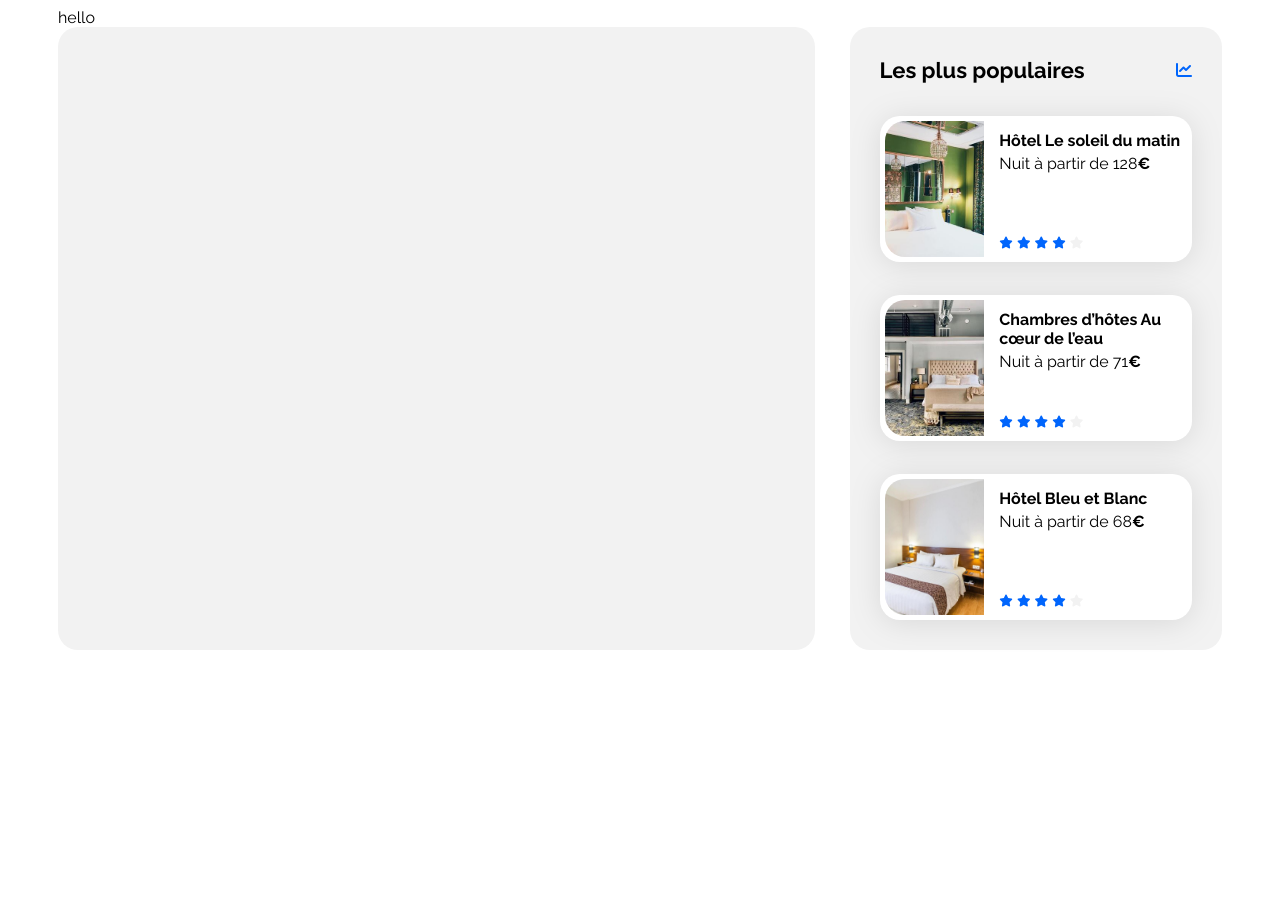
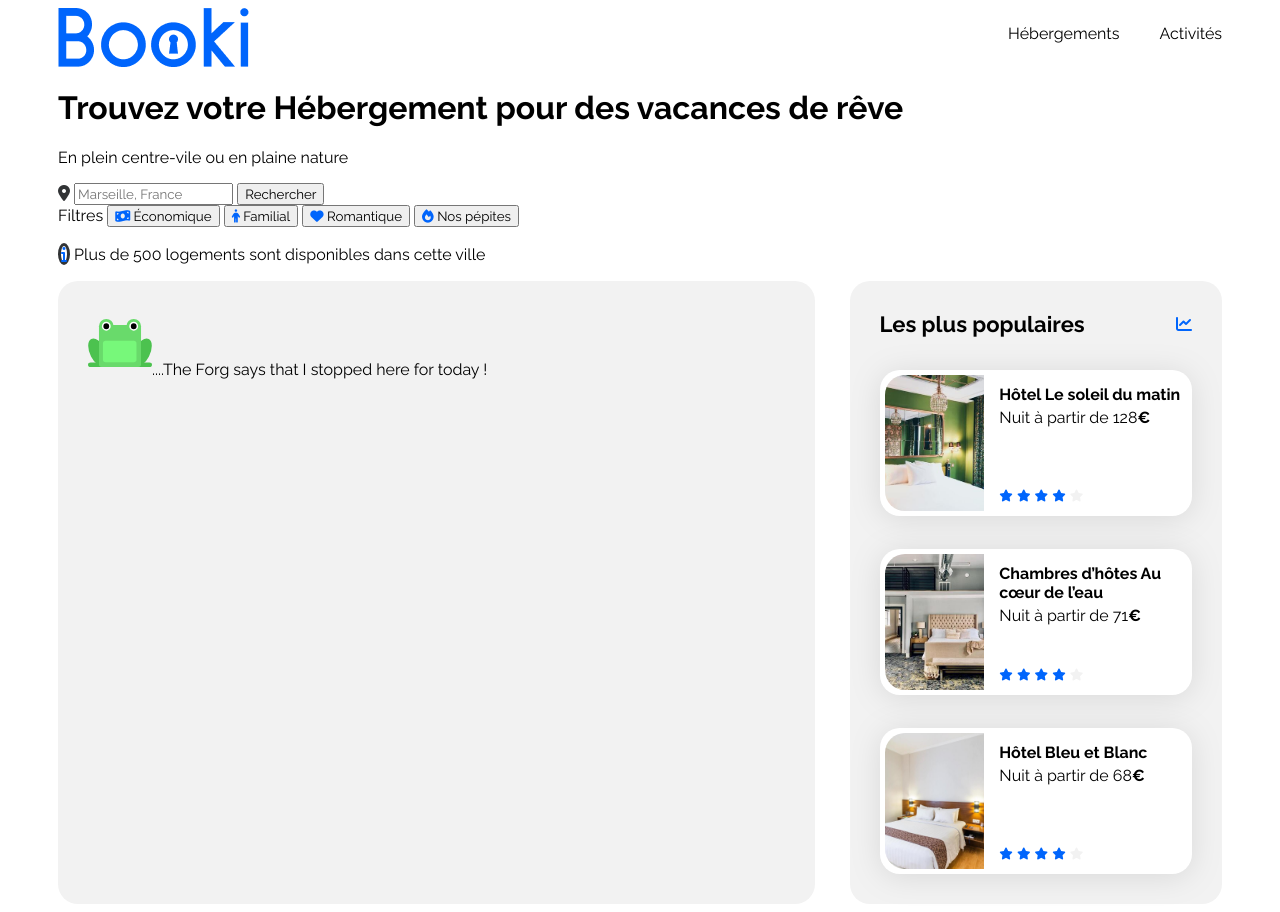
Before and after one commit to jontehruss/P1-OCR-booki, a plain HTML site: page index.html in a window 1280 px wide. Before the commit the page ends 800 px from the top, so only its background shows below. Drawn offline with Linux system fonts and the light colour scheme.

Commit message:
it's a start

```diff
--- a/css/style.css
+++ b/css/style.css
@@ -12,6 +12,12 @@
 .fa-solid {
     color: var(--main-color);
 }
+
+/****** Location dot ***********/
+#fa-location-dot {
+    color:#313335;
+}
+
 
 body {
     display: flex;
@@ -56,6 +62,64 @@ a {
 
 .neutral-star {
     color: var(--main-bg-color)
+}
+
+/****** Frog ***********/
+#frog {
+    height: 64px;
+    width: 64px;
+}
+
+
+
+/****** Header ***********/
+header {
+    display: flex;
+    flex-direction: row;
+    justify-content: space-between;
+    /* border-style: dashed;
+    border-color: red; */
+}
+
+/****** Menu de navigation ***********/
+.nav-menu {
+    display: flex;
+    flex-direction: row;
+    /* border-style: dashed;
+    border-color: blue; */
+}
+
+.nav-menu ul {
+    display: flex;
+    flex-direction: row;
+    /* border-style: dashed;
+    border-color: green; */
+}
+
+/****** Titre général ***********/
+
+#main-title {
+    /* border-style: dashed;
+    border-color: red; */
+}
+
+/****** Rechercher ***********/
+.search {
+    /* border-style: dashed;
+    border-color: red; */
+}
+
+/****** Bouttons de filtre ***********/
+.filters {
+    /* border-style: dashed;
+    border-color: red; */
+}
+
+/****** info FA ***********/
+#fa-info {
+    border-style: solid;
+    border-color: #313335;
+    border-radius: 100%;
 }
 
 /****** Hebergements And Populaires ***********/
--- a/index.html
+++ b/index.html
@@ -16,10 +16,52 @@
 
 <body>
     <div class="main-container">
-        <header>hello </header>
+        <header>
+            <img src="images\logo\Booki.png">
+            <nav class="nav-menu">
+                <ul>
+                    <ol></ol><a href="#top">Hébergements</a></ol>
+                    <ol><a href="#top">Activités</a></ol>
+                </ul>
+            </nav>
+        </header>
+
+
         <main>
+
+
+            <div id="main-title">
+                <h1>Trouvez votre Hébergement pour des vacances de rêve</h1>
+                <p>En plein centre-vile ou en plaine nature</p>
+            </div>
+
+            <div class="search">
+                <i class="fa-solid fa-location-dot" id="fa-location-dot"></i>
+                <input class="text-input" type="text" placeholder="Marseille, France">
+                <button class="search-button" type="submit">Rechercher</button>
+            </div>
+
+            <div class="filters">
+                <span>Filtres</span>
+                <button class="filter-button">
+                    <i class="fa-solid fa-money-bill-wave"></i> Économique</button>
+                <button class="filter-button">
+                    <i class="fa-solid fa-person"></i> Familial</button>
+                <button class="filter-button">
+                    <i class="fa-solid fa-heart"></i> Romantique</button>
+                <button class="filter-button">
+                    <i class="fa-solid fa-fire"></i> Nos pépites</button>
+            </div>
+
+            <div>
+                <p><i class="fa-solid fa-info" id="fa-info"></i> Plus de 500 logements sont disponibles dans cette ville</p>
+            </div>
+
             <div class="hebergements-and-populaires">
+
+
                 <section class="hebergements">
+<frog ><img id="frog" src="images\frog-green.svg">....The Forg says that I stopped here for today ! </frog>
 
                 </section>
                 <section class="populaires">
@@ -89,6 +131,8 @@
                 </section>
             </div>
         </main>
+
+
         <footer></footer>
     </div>
 </body>
```
Also changed, not shown: images/frog-green.svg (added), 2 other files.
